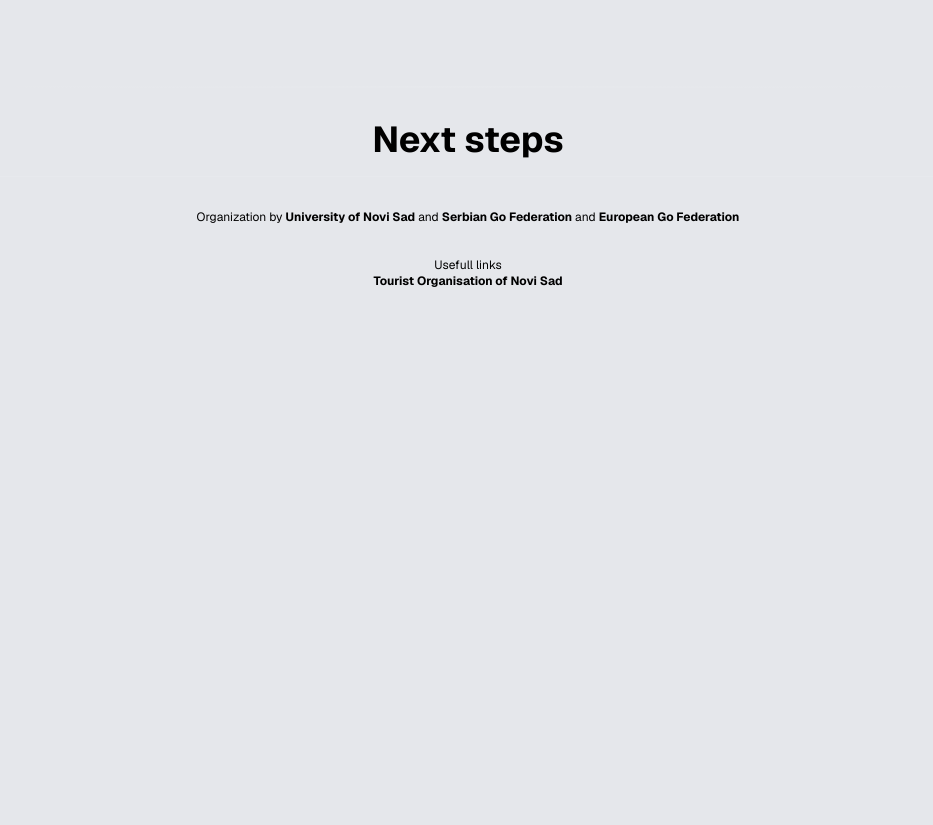
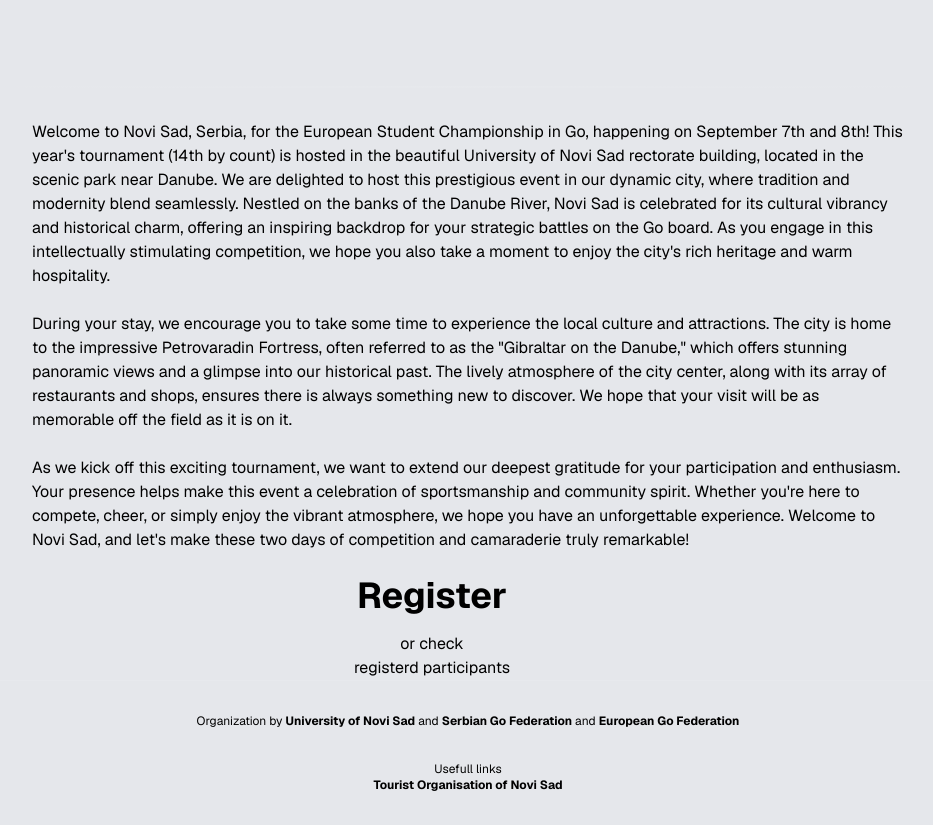
Before and after one commit to mih4ajlo/egsc24.in.rs, a Next.js app: page / in a window 1280 px wide. Shown: the part 740-1565 px from the top of the page, without its empty margins (172-1105 px from the left). Before the commit the page ends 1061 px from the top, so only its background shows below. Built offline with nearby package versions, Linux system fonts and the light colour scheme.

Commit message:
homepage intro text

```diff
--- a/app/page.tsx
+++ b/app/page.tsx
@@ -1,21 +1,55 @@
-
 import Header from "@/components/Header";
 import Menu from "@/components/menu";
+import Link from "next/link";
 
 export default async function Index() {
-
-
   return (
     <div className="flex-1 w-full flex flex-col gap-20 items-center">
-
       <div className="flex-1 flex flex-col gap-20 max-w-4xl px-3">
         <main className="flex-1 flex flex-col gap-6">
-          <h2 className="font-bold text-4xl mb-4">Next steps</h2>
+          <p>
+            Welcome to Novi Sad, Serbia, for the European Student Championship
+            in Go, happening on September 7th and 8th! This year's tournament
+            (14th by count) is hosted in the beautiful University of Novi Sad
+            rectorate building, located in the scenic park near Danube. We are
+            delighted to host this prestigious event in our dynamic city, where
+            tradition and modernity blend seamlessly. Nestled on the banks of
+            the Danube River, Novi Sad is celebrated for its cultural vibrancy
+            and historical charm, offering an inspiring backdrop for your
+            strategic battles on the Go board. As you engage in this
+            intellectually stimulating competition, we hope you also take a
+            moment to enjoy the city's rich heritage and warm hospitality.
+          </p>
 
+          <p>
+            During your stay, we encourage you to take some time to experience
+            the local culture and attractions. The city is home to the
+            impressive Petrovaradin Fortress, often referred to as the
+            "Gibraltar on the Danube," which offers stunning panoramic views and
+            a glimpse into our historical past. The lively atmosphere of the
+            city center, along with its array of restaurants and shops, ensures
+            there is always something new to discover. We hope that your visit
+            will be as memorable off the field as it is on it.
+          </p>
+
+          <p>
+            As we kick off this exciting tournament, we want to extend our
+            deepest gratitude for your participation and enthusiasm. Your
+            presence helps make this event a celebration of sportsmanship and
+            community spirit. Whether you're here to compete, cheer, or simply
+            enjoy the vibrant atmosphere, we hope you have an unforgettable
+            experience. Welcome to Novi Sad, and let's make these two days of
+            competition and camaraderie truly remarkable!
+          </p>
+          <div className="w-[50rem] text-center">
+            <Link href={"/register"}>
+              <h2 className="font-bold text-4xl mb-4">Register</h2>
+            </Link>{" "}
+            or check <br />
+            <Link href={"/participants"}>registerd participants</Link>
+          </div>
         </main>
       </div>
-
-
     </div>
   );
 }
```
